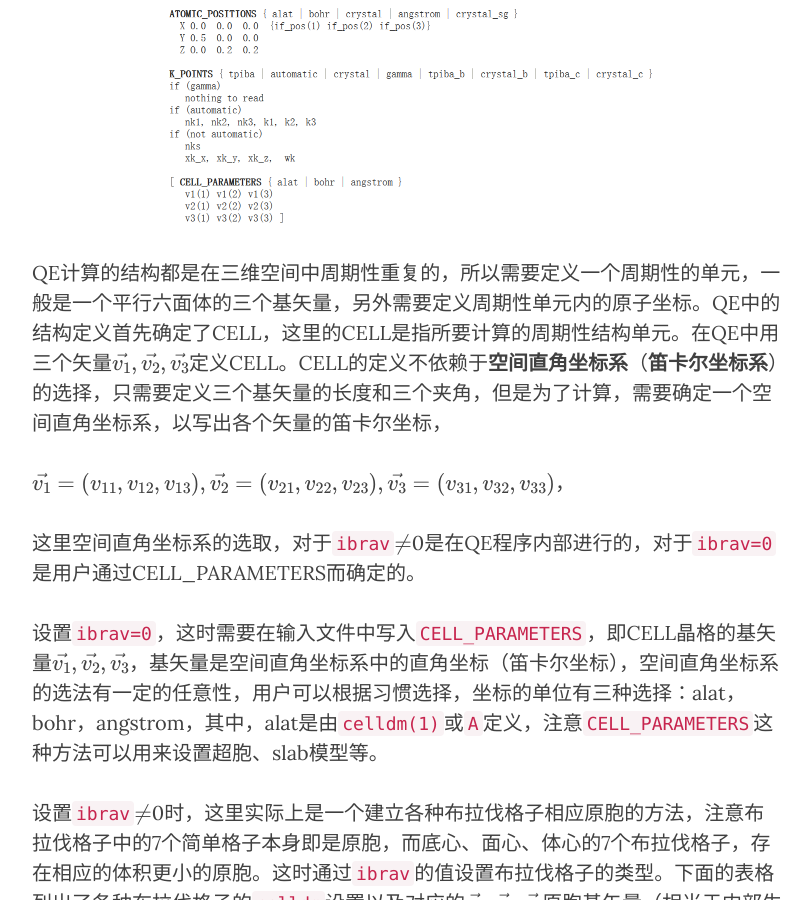
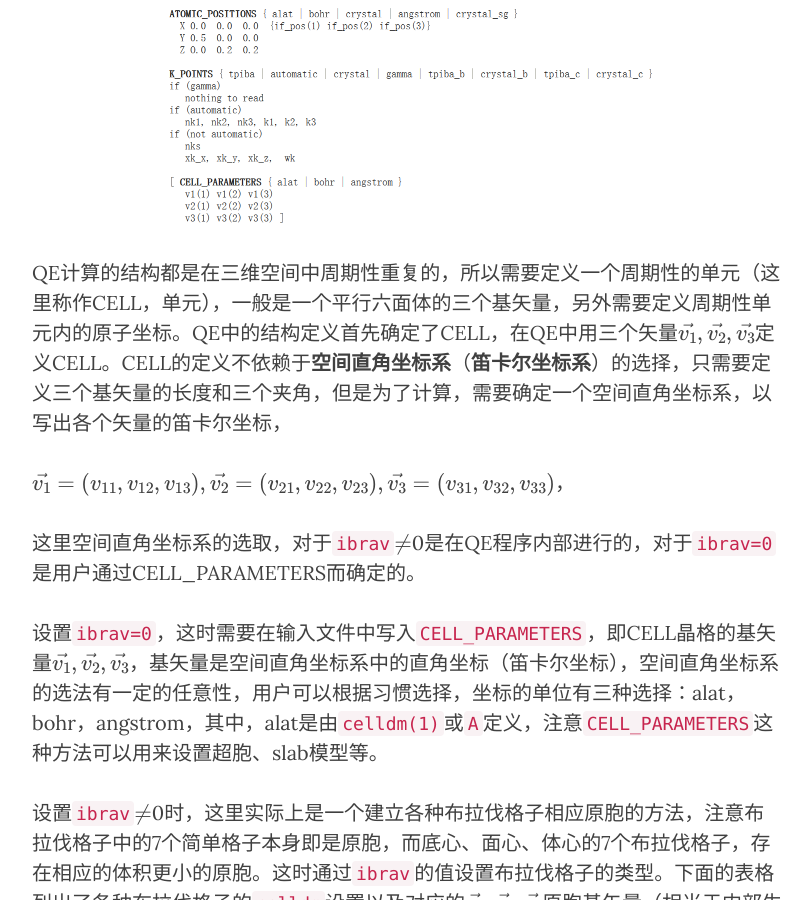
Before and after one commit to yyyu200/DFTbook, a Jekyll site: the page built from _posts/2019-04-07-TransCell.md, in a window 1280 px wide and 900 px high, scrolled down 3067 px. Shown: the whole window, without its empty margins (233-1044 px from the left). Built offline with Jekyll 4.4.1, drawn with Linux system fonts in a browser that asks for light colours; nearby versions of some CDN libraries; formulas are drawn with MathJax 3; comment, search, counter and statistics services are not loaded.

Commit message:
modify at20190414-19:38:29-aliyun

```diff
--- a/_posts/2019-04-07-TransCell.md
+++ b/_posts/2019-04-07-TransCell.md
@@ -65,7 +65,7 @@ QE输入文件的总体结构如下图，与结构有关的包括CONTROL部分
     <img src="https://yyyu200.github.io/DFTbook/img/structure_input.png" width="503" />
 </p>
 
-QE计算的结构都是在三维空间中周期性重复的，所以需要定义一个周期性的单元，一般是一个平行六面体的三个基矢量，另外需要定义周期性单元内的原子坐标。QE中的结构定义首先确定了CELL，这里的CELL是指所要计算的周期性结构单元。在QE中用三个矢量$\vec{v_{1}},\vec{v_{2}},\vec{v_{3}}$定义CELL。CELL的定义不依赖于**空间直角坐标系**（**笛卡尔坐标系**）的选择，只需要定义三个基矢量的长度和三个夹角，但是为了计算，需要确定一个空间直角坐标系，以写出各个矢量的笛卡尔坐标，
+QE计算的结构都是在三维空间中周期性重复的，所以需要定义一个周期性的单元（这里称作CELL，单元），一般是一个平行六面体的三个基矢量，另外需要定义周期性单元内的原子坐标。QE中的结构定义首先确定了CELL，在QE中用三个矢量$\vec{v_{1}},\vec{v_{2}},\vec{v_{3}}$定义CELL。CELL的定义不依赖于**空间直角坐标系**（**笛卡尔坐标系**）的选择，只需要定义三个基矢量的长度和三个夹角，但是为了计算，需要确定一个空间直角坐标系，以写出各个矢量的笛卡尔坐标，
 
 $$\vec{v_{1}}=(v_{11},v_{12},v_{13}),\vec{v_{2}}=(v_{21},v_{22},v_{23}),\vec{v_{3}}=(v_{31},v_{32},v_{33})$$，
 
```
